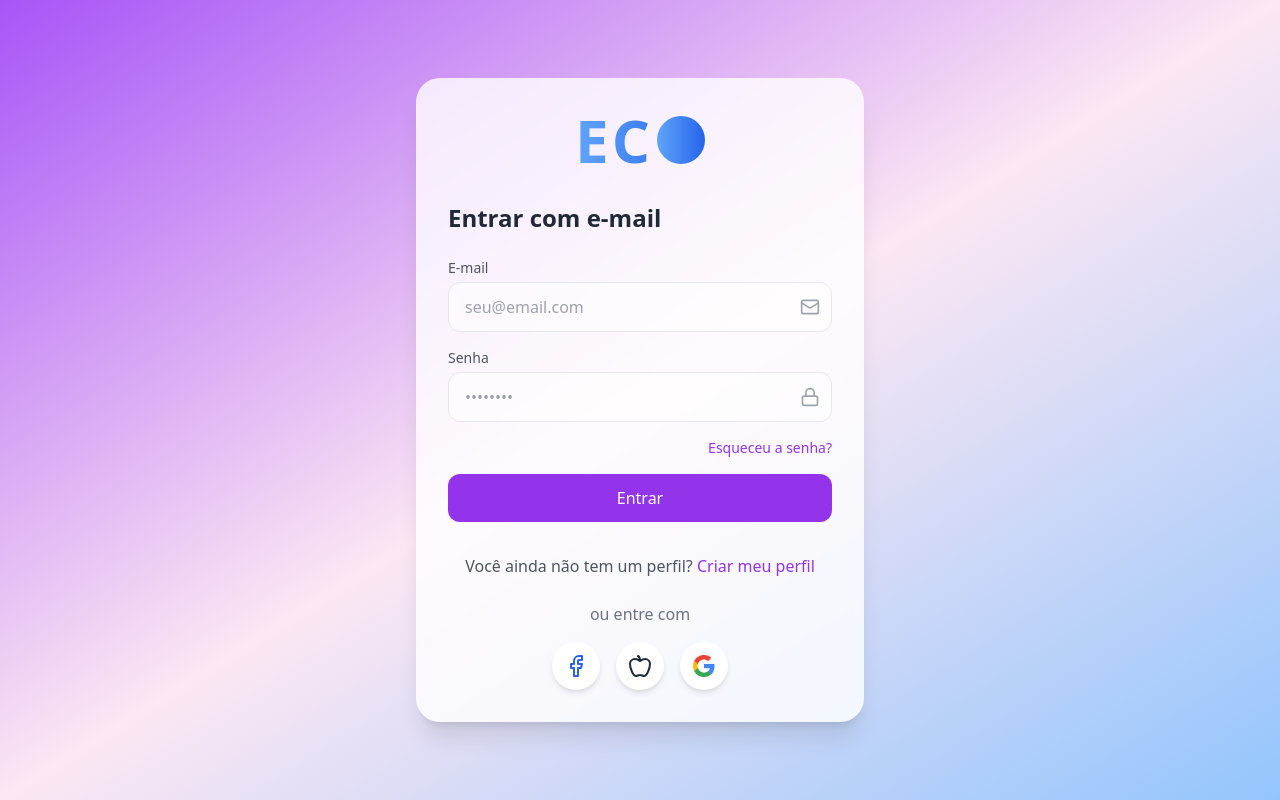
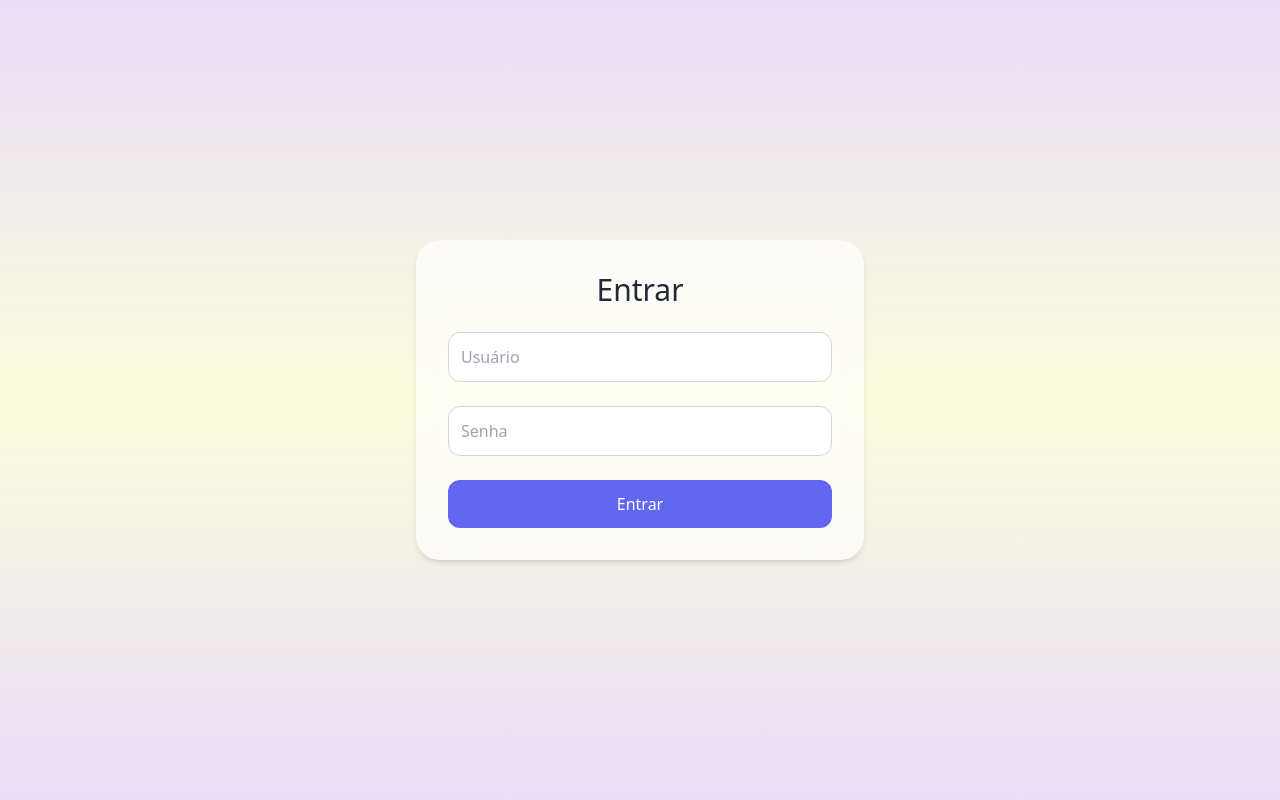
Before and after one commit to Bigajax/ECO, a React (Vite) app: page / in a window 1280 px wide. Built offline with nearby package versions, Linux system fonts and the light colour scheme.

Commit message:
Update main.tsx

```diff
--- a/src/main.tsx
+++ b/src/main.tsx
@@ -1,14 +1,17 @@
 import React from 'react';
 import ReactDOM from 'react-dom/client';
 import './index.css';
-import App from './components/App'; // Importe o App do arquivo correto
+import { BrowserRouter, Routes, Route } from 'react-router-dom';
+import Login from './app/login';
+import Home from './components/Home';
 
-const root = ReactDOM.createRoot(
-  document.getElementById('root') as HTMLElement
-);
-
-root.render(
+ReactDOM.createRoot(document.getElementById('root')!).render(
   <React.StrictMode>
-    <App />
+    <BrowserRouter>
+      <Routes>
+        <Route path="/" element={<Login />} />
+        <Route path="/home" element={<Home />} />
+      </Routes>
+    </BrowserRouter>
   </React.StrictMode>
 );
```
